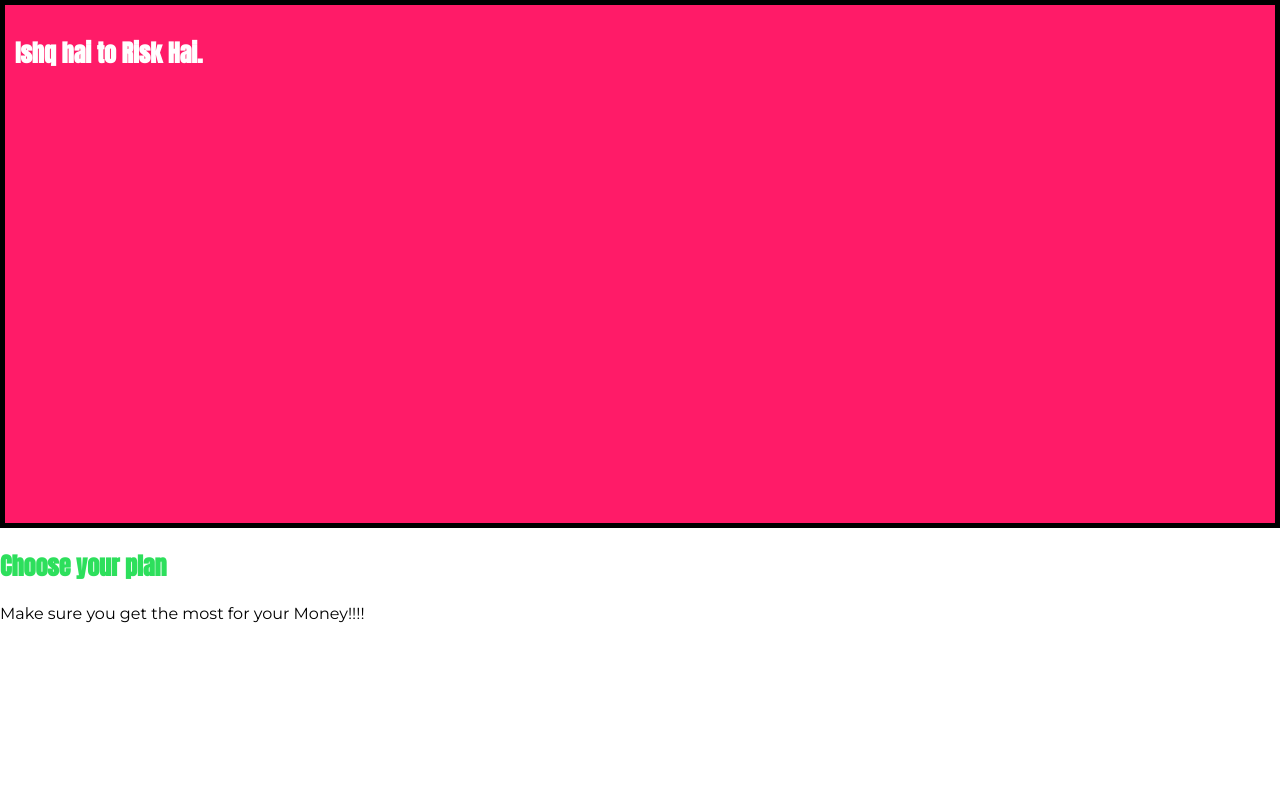
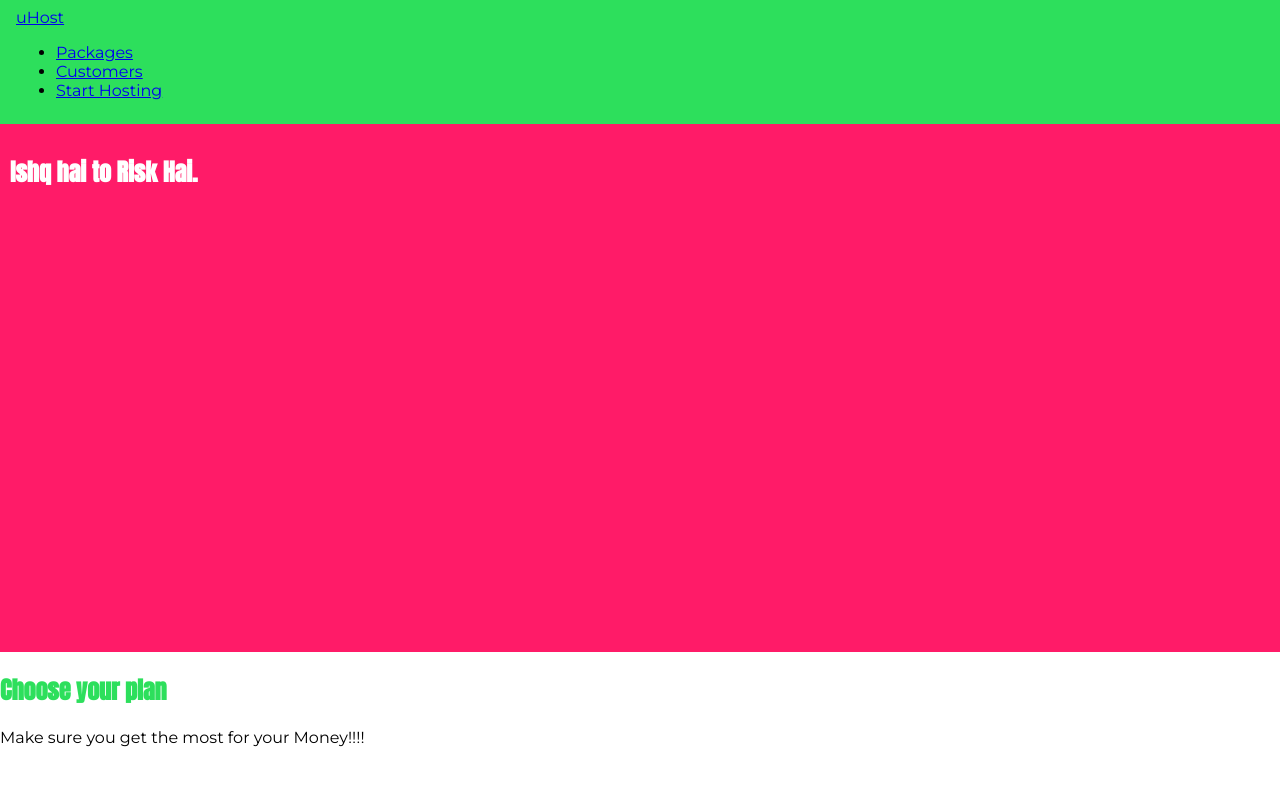
Before and after one commit to rudhrainfogain/CSS, a website: page Section3/index.html in a window 1280 px wide. Drawn offline with Linux system fonts and the light colour scheme.

Commit message:
Adding the Header to our Project

```diff
--- a/Section3/index.html
+++ b/Section3/index.html
@@ -12,6 +12,26 @@
 </head>
 
 <body>
+    <header class="main-header">
+        <div>
+            <a href="index.html">
+                uHost
+            </a>
+        </div>
+        <nav>
+            <ul>
+                <li>
+                    <a href="packages/index.html">Packages</a>
+                </li>
+                <li>
+                    <a href="customers/index.html">Customers</a>
+                </li>
+                <li>
+                    <a href="start-hosting/index.html">Start Hosting</a>
+                </li>
+            </ul>
+        </nav>
+    </header>
     <main>
         <section id="product-overview">
             <h1>Ishq hai to Risk Hai.</h1>
--- a/Section3/main.css
+++ b/Section3/main.css
@@ -12,7 +12,6 @@ body {
     width: 100%;
     height: 528px;
     padding: 10px;
-    border: 5px solid black;
 }
 
 .section-title {
@@ -23,3 +22,9 @@ h1 {
     color: white;
     font-family: 'Anton', sans-serif;
 }
+
+.main-header {
+    width: 100%;
+    background: #2ddf5c;
+    padding: 8px 16px;
+}
```
Also changed, not shown: 1 other file.
